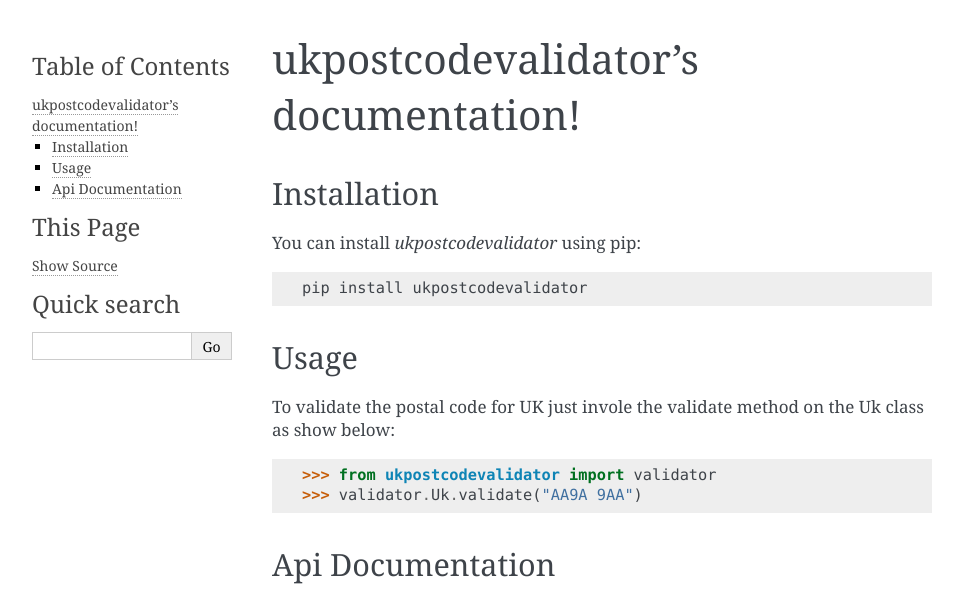
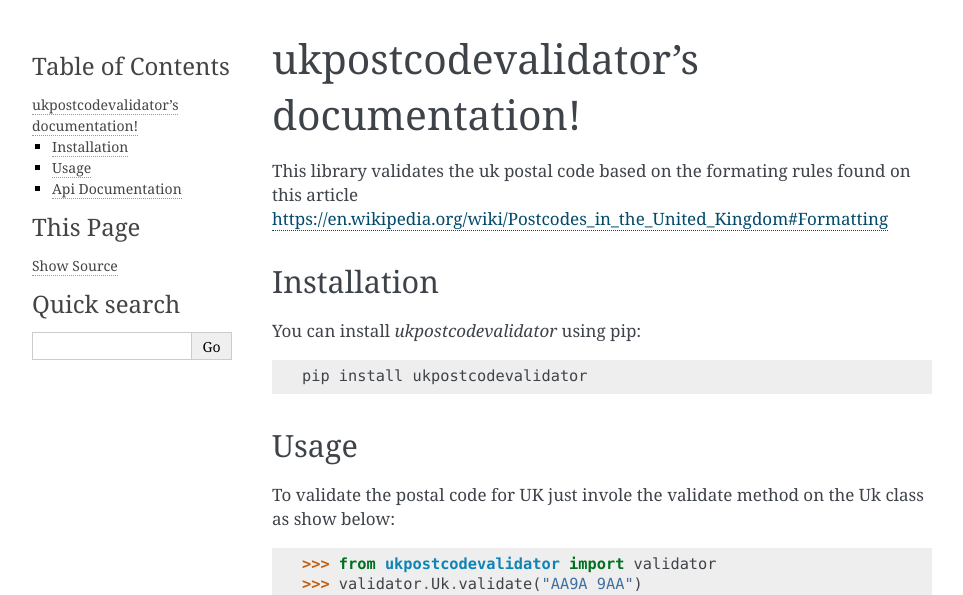
Before and after one commit to eddmash/ukpostcodevalidator, a Sphinx documentation site: the page built from docs/index.rst, in a window 1280 px wide. Shown: the top 595 px of the page, without its empty margins (148-1111 px from the left). Built offline with Sphinx 7.4.7, drawn with Linux system fonts in a browser that asks for light colours; grey boxes are pictures that could not be loaded.

Commit message:
add source of formating rules

```diff
--- a/README.rst
+++ b/README.rst
@@ -1,4 +1,5 @@
-`Documentation <http://ukpostcodevalidator.readthedocs.io/en/latest/>`_
+This library validates the uk postal code based on the formating rules found on this article
+https://en.wikipedia.org/wiki/Postcodes_in_the_United_Kingdom#Formatting
 
 Installation
 ------------
--- a/docs/index.rst
+++ b/docs/index.rst
@@ -10,6 +10,9 @@ ukpostcodevalidator's documentation!
 .. toctree::
    :maxdepth: 2
    :caption: Contents:
+
+This library validates the uk postal code based on the formating rules found on this article
+https://en.wikipedia.org/wiki/Postcodes_in_the_United_Kingdom#Formatting
 
 Installation
 ------------
```
Also changed, not shown: README.md (+6 -1 lines).
